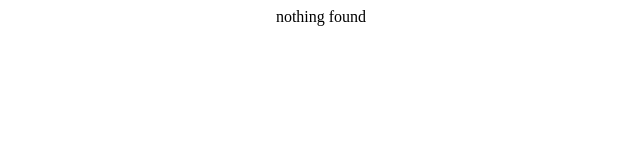
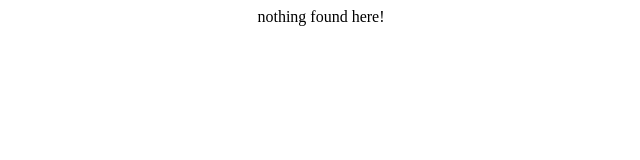
Before and after one commit to ShehabSunny/shehabsunny.github.io-departed, a plain HTML site: page 404.html in a window 1280 px wide. Shown: the full height of the page, 319-959 px from the left. Drawn offline with Linux system fonts and the light colour scheme.

Commit message:
added custom 404

```diff
--- a/404.html
+++ b/404.html
@@ -11,7 +11,7 @@
 
 	<body>
 		<div style="text-align: center">
-			nothing found
+			nothing found here!
 		</div>
 	</body>
 </html>
```
